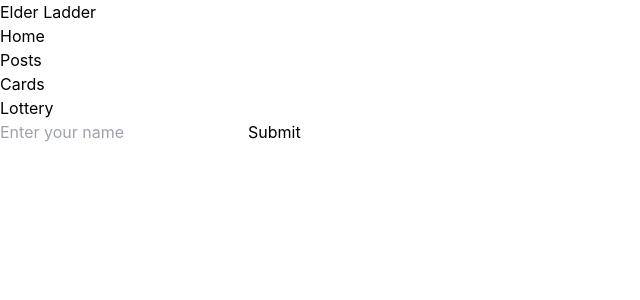
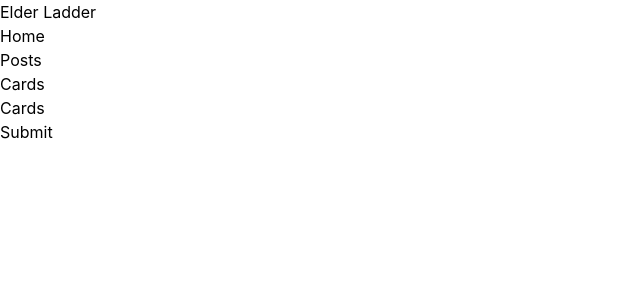
Before and after one commit to gino885/ElderLadder, a React (Create React App) app: page /cards in a window 1280 px wide. Shown: the top 300 px of the page, without its empty margins (0-640 px from the left). Built offline with nearby package versions, Linux system fonts and the light colour scheme.

Commit message:
create Cards

```diff
--- a/src/App.js
+++ b/src/App.js
@@ -17,12 +17,11 @@ function App() {
       <div>
       <header className="fixed inset-x-0 top-0 z-10 bg-black bg-opacity-75 text-cyan-600">
         <nav className="container mx-auto flex items-center justify-between p-4">
-          {/* Logo 或品牌名稱 */}
+
           <div className="font-bold text-xl">
             <Link to="/">Elder Ladder</Link>
           </div>
 
-          {/* 導航連結 */}
           <ul className="flex">
             <li className="mx-4">
               <Link to="/Home" className="text-white text-lg">Home</Link>
--- a/src/CardsPage.js
+++ b/src/CardsPage.js
@@ -1,31 +1,33 @@
 import React, { useState } from 'react';
 
-const LotteryPage = () => {
-  const [entry, setEntry] = useState('');
+function CardsPage() {
+  const [imageSrc, setImageSrc] = useState(null);
 
-  const handleSubmit = (e) => {
-    e.preventDefault();
-    alert(`Entry submitted: ${entry}`);
-    // Add logic to handle the lottery entry
+  const fetchImage = () => {
+    fetch('http://localhost:8080/image')
+      .then(response => response.blob())
+      .then(blob => {
+        const imageUrl = URL.createObjectURL(blob);
+        setImageSrc(imageUrl);
+      })
+      .catch(error => {
+        console.error('Error fetching image:', error);
+      });
   };
 
   return (
     <div>
-      <h2>Lottery</h2>
-      <form onSubmit={handleSubmit}>
-        <input
-          type="text"
-          value={entry}
-          onChange={(e) => setEntry(e.target.value)}
-          className="border border-gray-300 p-2"
-          placeholder="Enter your name"
-        />
-        <button type="submit" className="bg-blue-500 text-white px-4 py-2">
-          Submit
-        </button>
-      </form>
+      <h2>Cards</h2>
+      <button
+        type="submit"
+        className="bg-blue-500 text-white px-4 py-2"
+        onClick={fetchImage}
+      >
+        Submit
+      </button>
+      {imageSrc && <img src={imageSrc} alt="Fetched from API" />}
     </div>
   );
-};
+}
 
-export default LotteryPage;
+export default CardsPage;
--- a/src/HomePage.js
+++ b/src/HomePage.js
@@ -1,10 +1,19 @@
 import React from 'react';
-
+import backgroundimg from './images/ladder1.png';
+import ITseeds from './images/ITseeds.jpg';
 function Home() {
   return (
-    <div>
-      <h1>Home Page Content</h1>
-      {/* 在这里添加主页的其他内容 */}
+    <div
+      style={{ backgroundImage: `url(${backgroundimg})`, backgroundColor: 'rgba(255, 255, 255, 0.5)'}}
+      className="bg-cover bg-center bg-fixed bg-no-repeat bg-blend-overlay">
+
+      <div className="max-w-lg mx-auto py-16 px-4 sm:px-6 lg:px-8">
+
+        <h2 className="mb-80 text-2xl font-extrabold text-gray-900">Title</h2>
+
+        <p className="mb-80 text-gray-500">Your description goes here.</p>
+
+      </div>
     </div>
   );
 }
```
Also changed, not shown: src/Home.js (deleted, +0 -12 lines), src/Cards.js (deleted).
